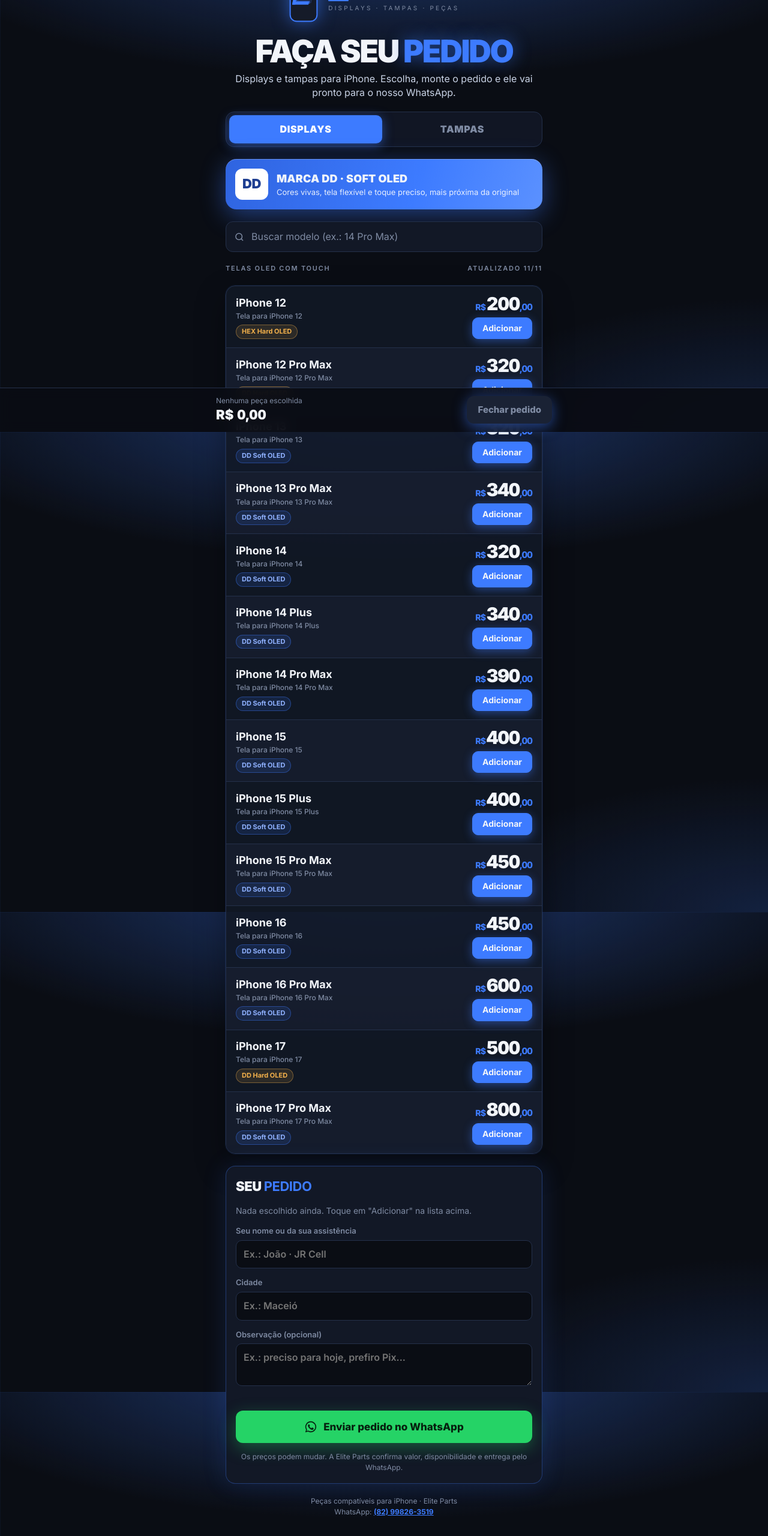
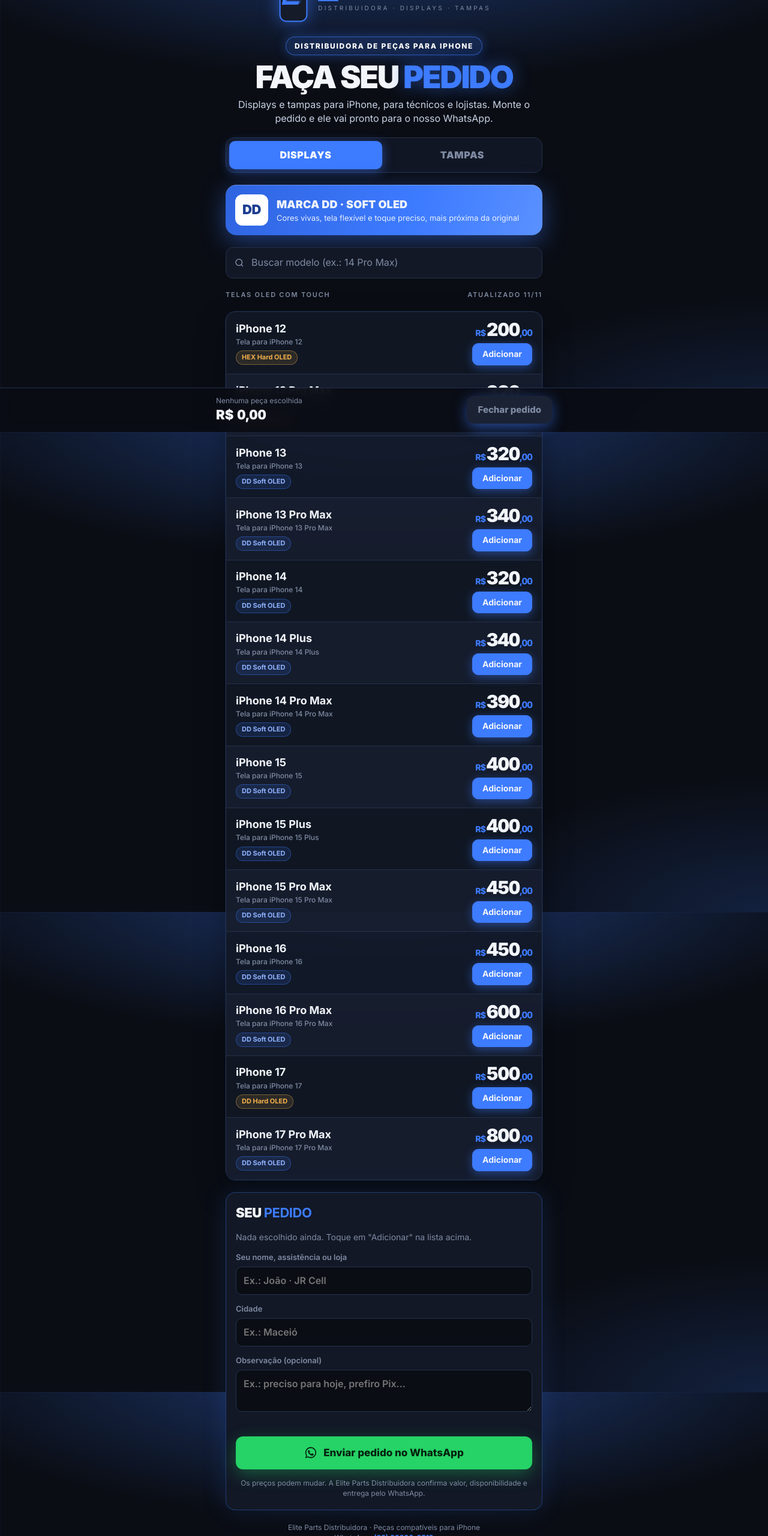
Before and after one commit to fbeletro7-hub/elite-parts-instagram, a plain HTML site: page pedidos/index.html in a window 1280 px wide. Shown: the part 80-2640 px from the top of the page at 60% size. Drawn offline with nearby package versions, Linux system fonts and the light colour scheme.

Commit message:
App de pedidos: Elite Parts como distribuidora
Co-Authored-By: Claude Opus 5.5 <noreply@anthropic.com>
Claude-Session: https://claude.ai/code/session_01RTN55J2CEK2UwXiJQYFhmT

```diff
--- a/pedidos/index.html
+++ b/pedidos/index.html
@@ -6,7 +6,7 @@
 <meta name="theme-color" content="#0A0D14">
 <title>Elite Parts Pedidos</title>
 <meta name="claude:viewport-fit-sides" content="cover">
-<meta name="description" content="Monte seu pedido de telas para iPhone e envie direto no WhatsApp da Elite Parts.">
+<meta name="description" content="Elite Parts Distribuidora: monte seu pedido de displays e tampas para iPhone e envie direto no WhatsApp.">
 <link rel="preconnect" href="https://fonts.googleapis.com">
 <link rel="stylesheet" href="https://fonts.googleapis.com/css2?family=Michroma&family=Inter:wght@400;500;600;700;800;900&display=swap">
 <style>
@@ -175,6 +175,7 @@ form.order h2 b { color: var(--accent); }
 .price.consult { font-size: 14px; font-weight: 800; color: var(--accent); letter-spacing: 0; }
 .cor { display: block; margin-top: 8px; width: 100%; max-width: 190px; font: inherit; font-size: 15px; color: var(--fg); background: var(--bg); border: 1px solid var(--line); border-radius: 8px; padding: 7px 9px; }
 footer a { color: var(--accent); font-weight: 700; }
+.chip { display: inline-block; margin-bottom: 12px; padding: 6px 14px; border-radius: 999px; font-size: 12px; font-weight: 800; letter-spacing: .14em; text-transform: uppercase; color: #fff; background: rgba(61,123,255,.18); border: 1px solid rgba(61,123,255,.6); box-shadow: 0 0 18px rgba(61,123,255,.35); }
 </style>
 
 <div class="wrap">
@@ -182,13 +183,14 @@ footer a { color: var(--accent); font-weight: 700; }
     <svg viewBox="0 0 140 240" aria-hidden="true"><g transform="translate(12 13)"><rect x="0" y="0" width="116" height="214" rx="28" fill="#151B29" stroke="#3D7BFF" stroke-width="5"/><rect x="40" y="15" width="36" height="11" rx="5.5" fill="#0A0D14"/><g transform="translate(20 78) skewX(-10)"><g transform="translate(9 -8)" fill="none" stroke="#2D4F9E" stroke-width="1.5"><rect width="13" height="64"/><rect width="70" height="13"/><rect y="25.5" width="54" height="13"/><rect y="51" width="70" height="13"/></g><g transform="translate(4.5 -4)" fill="#2B57B8"><rect width="13" height="64"/><rect width="70" height="13"/><rect y="25.5" width="54" height="13"/><rect y="51" width="70" height="13"/></g><g fill="#3D7BFF"><rect width="13" height="64"/><rect width="70" height="13"/><rect y="25.5" width="54" height="13"/><rect y="51" width="70" height="13"/></g></g></g></svg>
     <div>
       <div class="brand-name">ELITE PARTS</div>
-      <div class="brand-sub">Displays · Tampas · Peças</div>
+      <div class="brand-sub">Distribuidora · Displays · Tampas</div>
     </div>
   </header>
 
   <section class="hero">
+    <div class="chip">Distribuidora de peças para iPhone</div>
     <h1>Faça seu <b>pedido</b></h1>
-    <p>Displays e tampas para iPhone. Escolha, monte o pedido e ele vai pronto para o nosso WhatsApp.</p>
+    <p>Displays e tampas para iPhone, para técnicos e lojistas. Monte o pedido e ele vai pronto para o nosso WhatsApp.</p>
   </section>
 
   <div class="tabs" role="tablist">
@@ -214,7 +216,7 @@ footer a { color: var(--accent); font-weight: 700; }
   <form class="order" id="pedido" novalidate>
     <h2>SEU <b>PEDIDO</b></h2>
     <div class="summary" id="resumo"></div>
-    <label for="nome">Seu nome ou da sua assistência
+    <label for="nome">Seu nome, assistência ou loja
       <input id="nome" name="nome" autocomplete="name" placeholder="Ex.: João · JR Cell" required>
     </label>
     <label for="cidade">Cidade
@@ -228,10 +230,10 @@ footer a { color: var(--accent); font-weight: 700; }
       <svg viewBox="0 0 24 24" fill="currentColor" aria-hidden="true"><path d="M12 2a10 10 0 0 0-8.6 15.1L2 22l5-1.3A10 10 0 1 0 12 2Zm0 18.2c-1.5 0-3-.4-4.3-1.2l-.3-.2-3 .8.8-2.9-.2-.3A8.2 8.2 0 1 1 12 20.2Zm4.5-6.1c-.2-.1-1.5-.7-1.7-.8-.2-.1-.4-.1-.6.1l-.8 1c-.1.2-.3.2-.5.1a6.7 6.7 0 0 1-3.3-2.9c-.3-.4.2-.4.7-1.3.1-.2 0-.3 0-.4l-.8-1.8c-.2-.5-.4-.4-.6-.4h-.5c-.2 0-.4.1-.7.3-.2.3-.9.9-.9 2.2s.9 2.5 1 2.7c.1.2 1.8 2.8 4.4 3.9 1.6.7 2.3.8 3.1.6.5-.1 1.5-.6 1.7-1.2.2-.6.2-1.1.2-1.2-.1-.1-.3-.2-.5-.3Z"/></svg>
       Enviar pedido no WhatsApp
     </button>
-    <p class="fine">Os preços podem mudar. A Elite Parts confirma valor, disponibilidade e entrega pelo WhatsApp.</p>
+    <p class="fine">Os preços podem mudar. A Elite Parts Distribuidora confirma valor, disponibilidade e entrega pelo WhatsApp.</p>
   </form>
 
-  <footer>Peças compatíveis para iPhone · Elite Parts<br>WhatsApp: <a id="zap" href="https://wa.me/5582998263519" target="_blank" rel="noopener">(82) 99826-3519</a></footer>
+  <footer>Elite Parts Distribuidora · Peças compatíveis para iPhone<br>WhatsApp: <a id="zap" href="https://wa.me/5582998263519" target="_blank" rel="noopener">(82) 99826-3519</a></footer>
 </div>
 
 <div class="bar" id="barra">
@@ -354,7 +356,7 @@ function mensagem() {
   const its = itens();
   const telas = its.filter(i => i.cat === "display"), tampas = its.filter(i => i.cat === "tampa");
   const total = its.reduce((s, i) => s + (i.sub || 0), 0);
-  const linhas = ["Olá, Elite Parts! Quero fazer um pedido:", ""];
+  const linhas = ["Olá, Elite Parts Distribuidora! Quero fazer um pedido:", ""];
   if (telas.length) linhas.push("*Telas*", ...telas.map(i => `• ${i.qtd}x Tela ${i.modelo} (${i.qualidade}) = ${brl(i.sub)}`), "");
   if (tampas.length) linhas.push("*Tampas traseiras*", ...tampas.map(i => `• ${i.qtd}x Tampa ${i.modelo}${cores[i.id] && cores[i.id].trim() ? ` - cor ${cores[i.id].trim()}` : ""}${i.sub == null ? " (valor a consultar)" : ` = ${brl(i.sub)}`}`), "");
   if (telas.length) linhas.push(`*Total${tampas.some(i => i.sub == null) ? " das telas" : ""}: ${brl(total)}*`, "");
```
Also changed, not shown: 1 other file.
